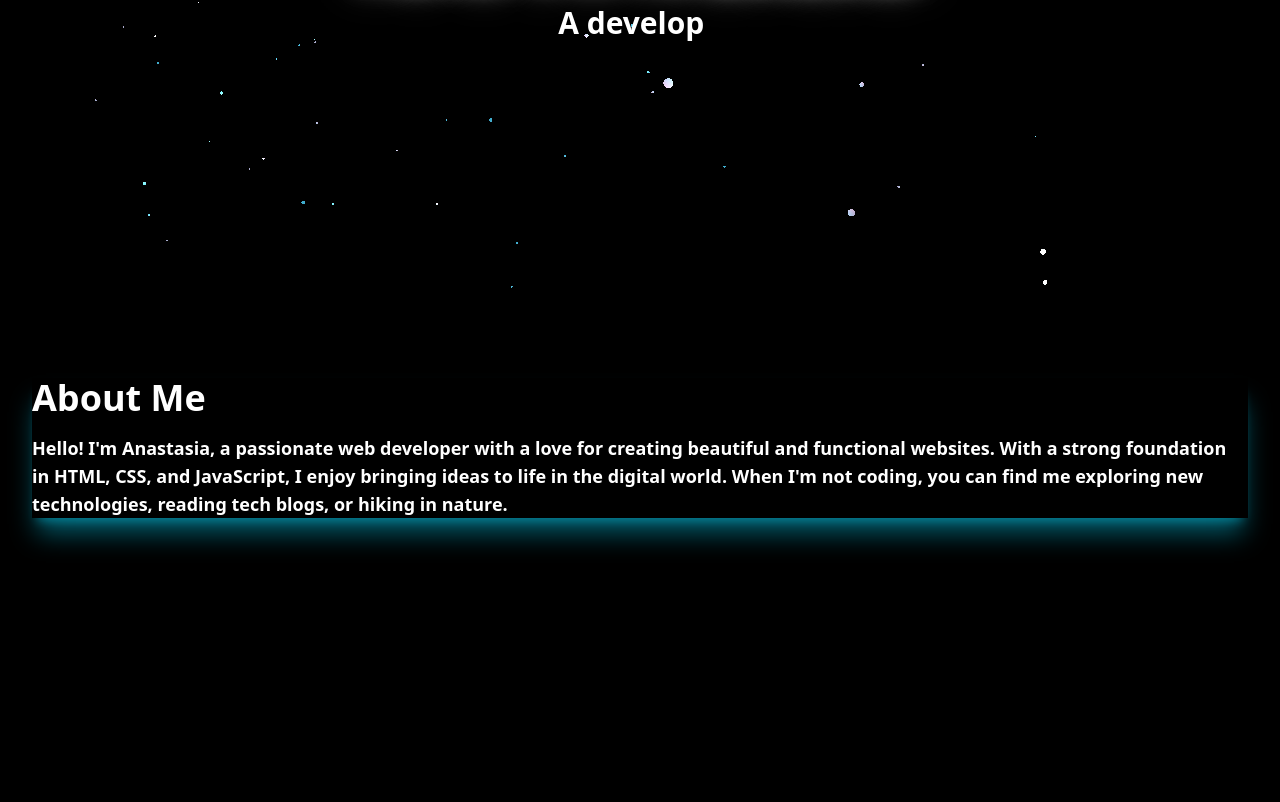
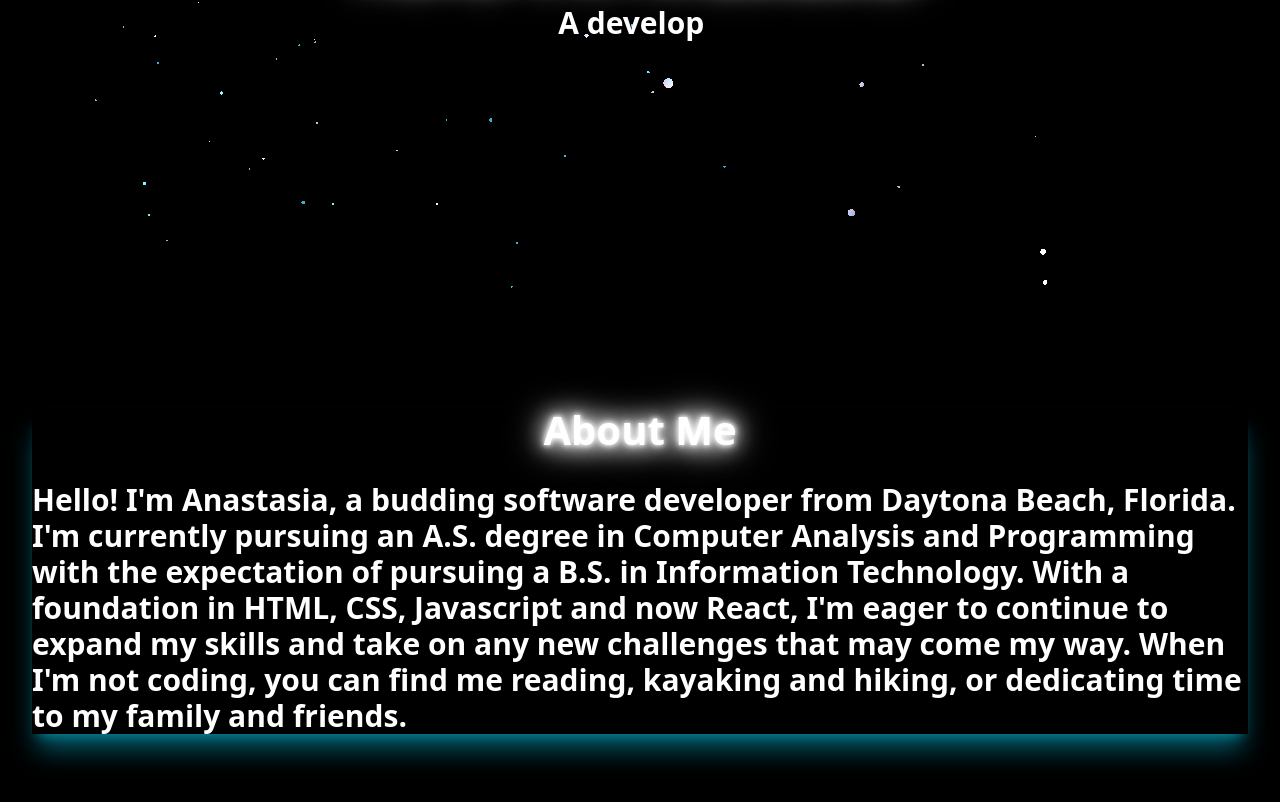
Before and after one commit to AnastasiaJ369/Portfolio, a React (Vite) app in the folder react-portfolio/: page / in a window 1280 px wide. Shown: the part 502-1304 px from the top of the page. Built offline with nearby package versions, Linux system fonts and the light colour scheme.

Commit message:
About Me section

```diff
--- a/react-portfolio/src/components/about.jsx
+++ b/react-portfolio/src/components/about.jsx
@@ -1,19 +1,22 @@
 import React from 'react'
 import Navbar from './navbar.jsx'
+
 
 const About = () => {
   return (
      <section id="About" className='pt-20'>
       <Navbar />
         <div className='text-4xl font-bold mx-8 mb-4 shadow-xl shadow-cyan-500/50'>
-            <div className='text-white'>
+            <div className='about-title text-white mt-8'>
             About Me
             </div>
-            <div className='text-lg mt-4 text-white'>
-              Hello! I'm Anastasia, a passionate web developer with a love for creating beautiful
-              and functional websites. With a strong foundation in HTML, CSS, and JavaScript, I
-              enjoy bringing ideas to life in the digital world. When I'm not coding, you can find
-               me exploring new technologies, reading tech blogs, or hiking in nature.
+            <div className='about-subtext text-white mt-8 text-md text-3xl'>
+              Hello! I'm Anastasia, a budding software developer from Daytona Beach, Florida. I'm
+              currently pursuing an A.S. degree in Computer Analysis and Programming with the
+              expectation of pursuing a B.S. in Information Technology. With a foundation in HTML, CSS,
+              Javascript and now React, I'm eager to continue to expand my skills and take on any new
+              challenges that may come my way. When I'm not coding, you can find me reading, kayaking
+              and hiking, or dedicating time to my family and friends.
             </div>
         </div>
      </section>
--- a/react-portfolio/src/index.css
+++ b/react-portfolio/src/index.css
@@ -12,7 +12,7 @@ html {
   min-height: 100%;
 }
 
-/* Glowing text effect for headings */
+/* Glowing text effect for header */
 h1 {
   color: white;
   text-align: center;
@@ -24,3 +24,16 @@ h1 {
     0 0 30px #fff,
     0 0 40px #fff;
 }
+
+/*Glowing text effect for about section*/
+.about-title {
+  color: white;
+  text-align: center;
+  font-size: 40px;
+  text-shadow:
+    0 0 5px #fff,  /* Inner, brighter glow */
+    0 0 10px #fff,
+    0 0 20px #fff,  /* Outer, colored glow */
+    0 0 30px #fff,
+    0 0 40px #fff;
+}
```
